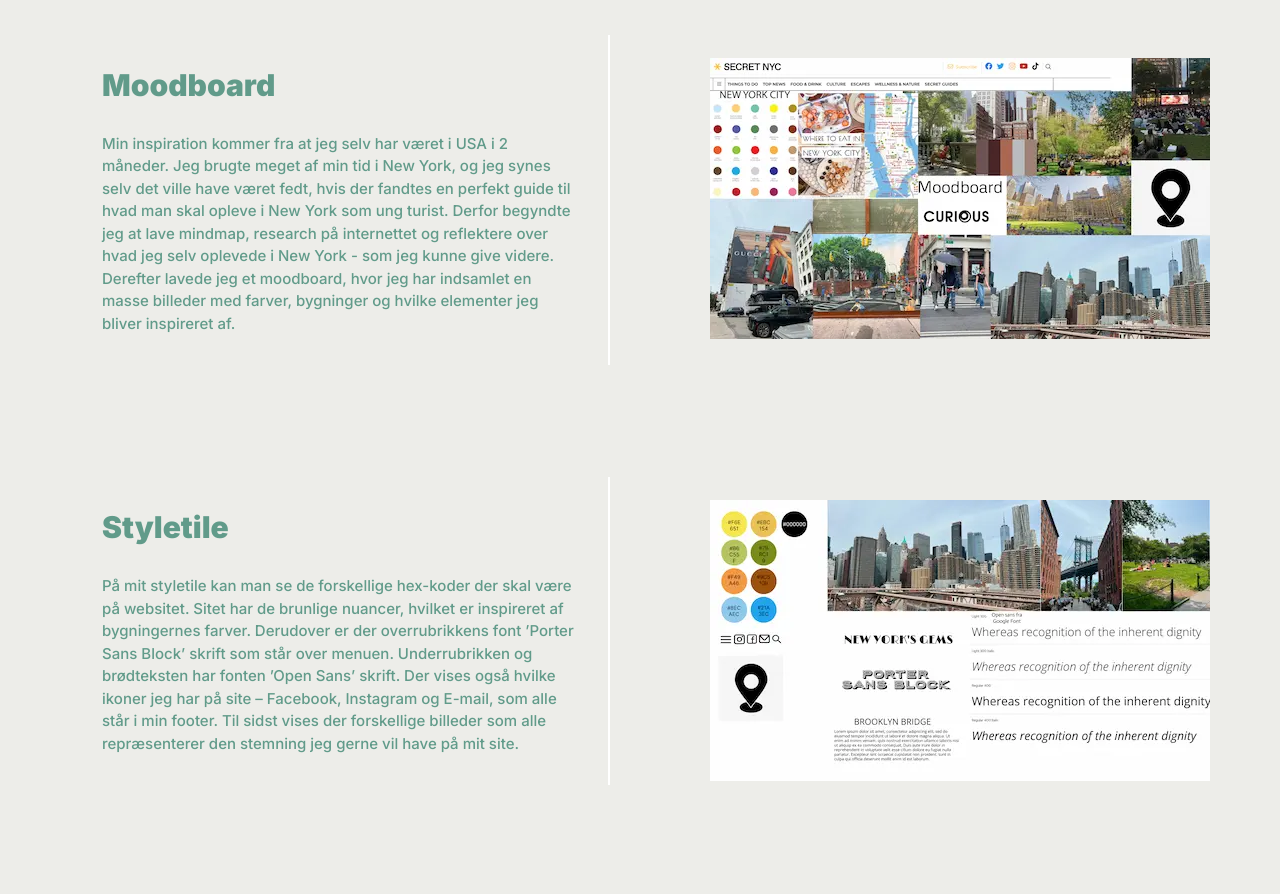
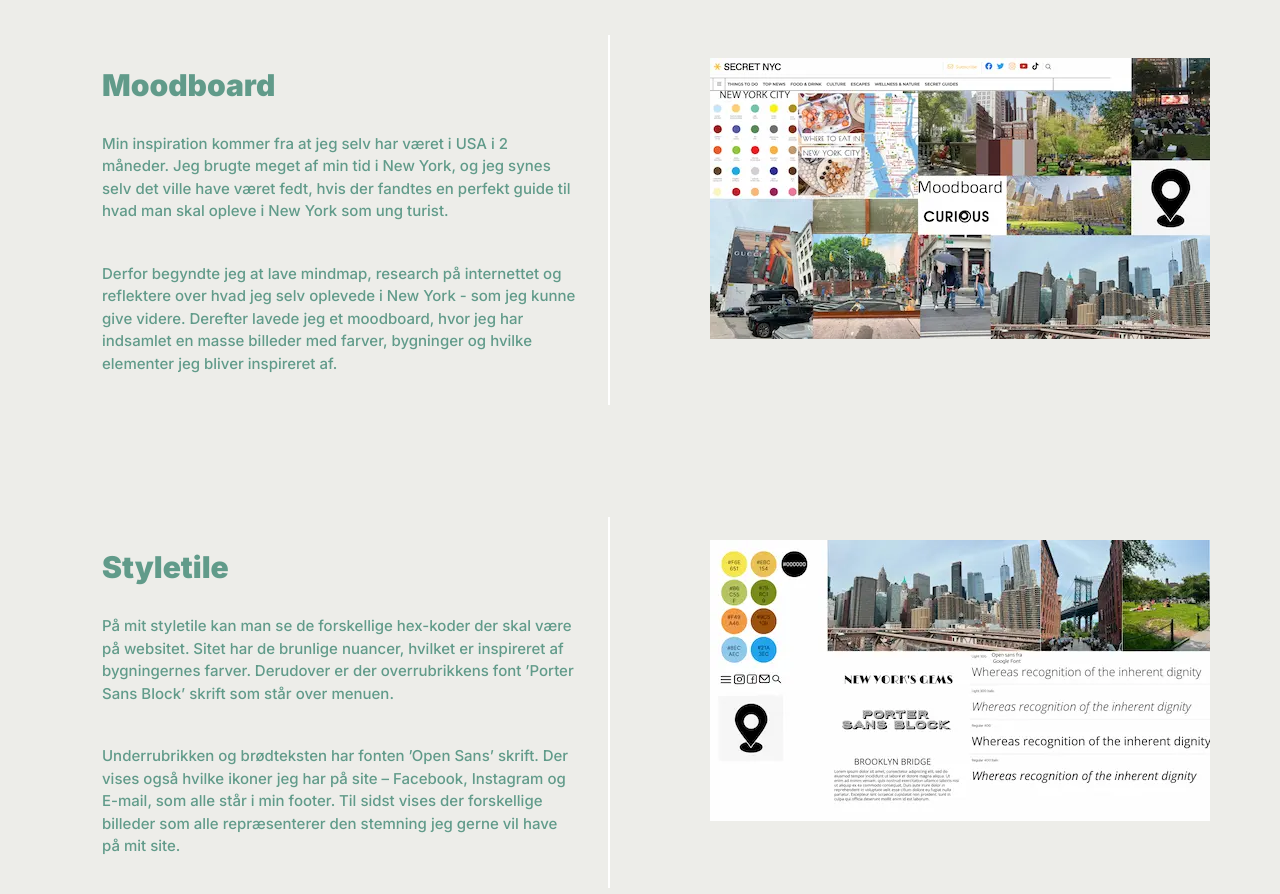
Before and after one commit to saramarioneal/portfolio-eksamen, a plain HTML site: page 03_web.html in a window 1280 px wide. Shown: the part 1048-1942 px from the top of the page. Drawn offline with Linux system fonts and the light colour scheme.

Commit message:
afsnit i tekst

```diff
--- a/03_web.html
+++ b/03_web.html
@@ -95,7 +95,7 @@
                 <p>Min inspiration kommer fra at jeg selv har været i USA i 2 måneder.
                     Jeg brugte meget af min tid i New York, og jeg synes selv det ville have været fedt, hvis der
                     fandtes en perfekt guide til hvad man skal opleve i New York som ung turist.
-                    Derfor begyndte jeg at lave mindmap, research på internettet og reflektere over hvad jeg selv
+                <p>Derfor begyndte jeg at lave mindmap, research på internettet og reflektere over hvad jeg selv
                     oplevede i New York - som jeg kunne give videre.
                     Derefter lavede jeg et moodboard, hvor jeg har indsamlet en masse billeder med farver, bygninger og
                     hvilke elementer jeg bliver inspireret af.
@@ -112,7 +112,7 @@
                 <p>På mit styletile kan man se de forskellige hex-koder der skal være på websitet.
                     Sitet har de brunlige nuancer, hvilket er inspireret af bygningernes farver.
                     Derudover er der overrubrikkens font ’Porter Sans Block’ skrift som står over menuen.
-                    Underrubrikken og brødteksten har fonten ’Open Sans’ skrift. Der vises også hvilke ikoner jeg har på
+                <p>Underrubrikken og brødteksten har fonten ’Open Sans’ skrift. Der vises også hvilke ikoner jeg har på
                     site – Facebook,
                     Instagram og E-mail, som alle står i min footer. Til sidst vises der forskellige billeder som alle
                     repræsenterer den stemning jeg gerne vil have på mit site.
```
